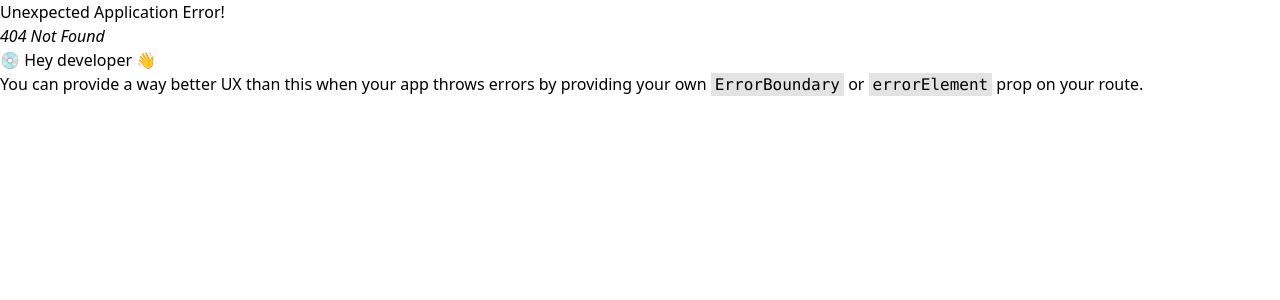
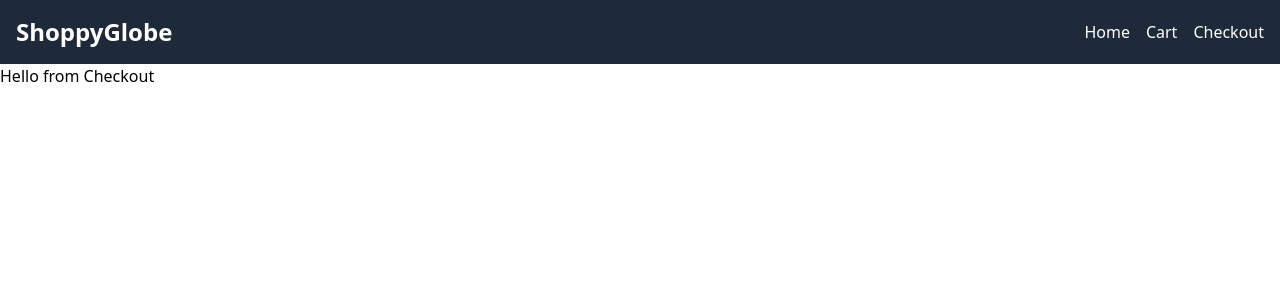
Before and after one commit to Karan-666/e-commerce-app, a React (Vite) app: page /checkout in a window 1280 px wide. Before the commit this address had no page. Shown: the top 300 px of the page. Built offline with nearby package versions, Linux system fonts and the light colour scheme.

Commit message:
Added all the relevant components

```diff
--- a/src/App.jsx
+++ b/src/App.jsx
@@ -1,10 +1,18 @@
 import React from 'react'
 import Header from './components/Header'
+import { Outlet } from 'react-router-dom'; // We import Outlet, which is a placeholder for our page content.
+
 
 function App() {
   return (
-    <div>
+      <div>
+      {/* We keep the header here so it shows on every page. */}
       <Header />
+
+      {/* The <Outlet> component will render the specific page that matches the URL, like ProductList or Cart. */}
+      <main>
+        <Outlet />
+      </main>
     </div>
   )
 }
--- /dev/null
+++ b/src/components/Cart.jsx
@@ -0,0 +1,11 @@
+import React from 'react'
+
+function Cart() {
+  return (
+    <div>
+      <h1>Hello from Cart</h1>
+    </div>
+  )
+}
+
+export default Cart
--- /dev/null
+++ b/src/components/Checkout.jsx
@@ -0,0 +1,11 @@
+import React from 'react'
+
+function Checkout() {
+  return (
+    <div>
+      <h1>Hello from Checkout</h1>
+    </div>
+  )
+}
+
+export default Checkout
--- /dev/null
+++ b/src/components/NotFound.jsx
@@ -0,0 +1,11 @@
+import React from 'react'
+
+function NotFound() {
+  return (
+    <div>
+      <h1>Error: Not found page</h1>
+    </div>
+  )
+}
+
+export default NotFound
--- /dev/null
+++ b/src/components/ProductDetail.jsx
@@ -0,0 +1,11 @@
+import React from 'react'
+
+function ProductDetail() {
+  return (
+    <div>
+      <h1>Hello from ProductDetail</h1>
+    </div>
+  )
+}
+
+export default ProductDetail
--- /dev/null
+++ b/src/components/ProductList.jsx
@@ -0,0 +1,11 @@
+import React from 'react'
+
+function ProductList() {
+  return (
+    <div>
+      <h1>Hello from ProductList</h1>
+    </div>
+  )
+}
+
+export default ProductList
```
Also changed, not shown: src/main.jsx (+28 -1 lines).
